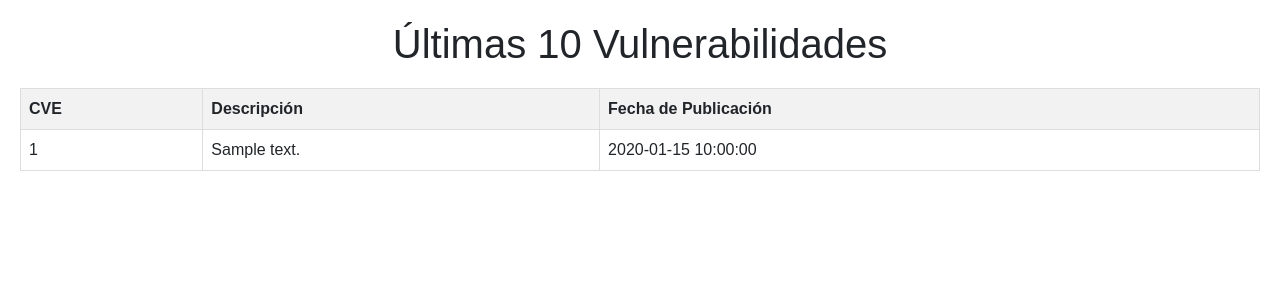
After one commit to dprezp/domadores, a Flask app: page /Ej3parte2 in a window 1280 px wide. The commit adds this page. Shown: the top 300 px of the page. Run offline with Flask 3, Linux system fonts and the light colour scheme; a database or web service that is not in the repository returns one stand-in record (values such as "Sample title"); data that the repository does not hold is empty; some libraries are stand-ins or nearby versions.

Commit message:
Ejercicio 3 (2/2)

```diff
--- a/app.py
+++ b/app.py
@@ -1,12 +1,13 @@
 from flask import Flask, render_template, request
 import ejercicio3
 import ejercicio4
+import parte2Ejercicio3
 import tablas
-
 
 app = Flask(__name__)
 
 tablas.init()
+
 
 # Fundamental: pasamos el valor clave-valor de los mapas con **map
 # Esto es gracias a que hemos puesto el mismo nombre para los valores en el html que los nombres de las claves del mapa.
@@ -45,7 +46,6 @@ def ej4_1():
 
 @app.route('/parte2', methods=['GET', 'POST'])
 def ej4_2():
-
     if request.method == 'POST':
         usuarios = request.form['num_usuarios']
         if not usuarios:
@@ -68,8 +68,6 @@ def ej4_2():
     return render_template('4parte2.html', **data4_2)
 
 
-
-
 @app.route('/parte3')
 def ej4_3():
     data4_3 = ejercicio4.ej4_3()
@@ -80,6 +78,13 @@ def ej4_3():
 def ej4_4():
     data4_4 = ejercicio4.ej4_4()
     return render_template('4parte4.html', **data4_4)
+
+
+@app.route('/Ej3parte2')
+def ej3_2():
+    data3_2 = parte2Ejercicio3.parte2Ej3()
+    return render_template('3parte2.html', **data3_2)
+
 
 @app.route('/parte1-2', methods=["GET", "POST"])
 def ej1_2():
--- a/parte2Ejercicio3.py
+++ b/parte2Ejercicio3.py
@@ -1,20 +1,22 @@
 import requests
 
 
+def parte2Ej3():
+    url = 'https://cve.circl.lu/api/last/10'
+    response = requests.get(url)
+    data = response.json()
+    sol ={
+        'CVE':[],
+        'Descripcion':[],
+        'Fecha':[]
+    }
 
-url = 'https://cve.circl.lu/api/last/10'
-response = requests.get(url)
-data = response.json()
-sol ={
-    'CVE':[],
-    'Descripcion':[],
-    'Fecha':[]
-}
+    for vulnerabilidad in data:
+        cve = vulnerabilidad.get('id')
+        descripción = vulnerabilidad.get('summary')
+        fecha = vulnerabilidad.get('Published')
+        sol['CVE'].append(cve)
+        sol['Descripcion'].append(descripción)
+        sol['Fecha'].append(fecha)
 
-for vulnerabilidad in data:
-    cve = vulnerabilidad.get('id')
-    descripción = vulnerabilidad.get('summary')
-    fecha = vulnerabilidad.get('Published')
-    sol['CVE'].append(cve)
-    sol['Descripcion'].append(descripción)
-    sol['Fecha'].append(fecha)
+    return sol
--- /dev/null
+++ b/templates/3parte2.html
@@ -0,0 +1,52 @@
+<!DOCTYPE html>
+<html lang="en">
+<head>
+    <meta charset="UTF-8">
+    <meta name="viewport" content="width=device-width, initial-scale=1.0">
+    <link href="https://stackpath.bootstrapcdn.com/bootstrap/4.5.2/css/bootstrap.min.css" rel="stylesheet">
+    <title>Vulnerabilidades</title>
+    <style>
+        body {
+            font-family: Arial, sans-serif;
+            margin: 20px;
+        }
+        h1 {
+            text-align: center;
+            margin-bottom: 20px;
+        }
+        table {
+            width: 100%;
+            border-collapse: collapse;
+        }
+        th, td {
+            border: 1px solid #dddddd;
+            text-align: left;
+            padding: 8px;
+        }
+        th {
+            background-color: #f2f2f2;
+        }
+    </style>
+</head>
+<body>
+    <h1>Últimas 10 Vulnerabilidades</h1>
+    <table>
+        <thead>
+            <tr>
+                <th>CVE</th>
+                <th>Descripción</th>
+                <th>Fecha de Publicación</th>
+            </tr>
+        </thead>
+        <tbody>
+            {% for i in range(CVE|length) %}
+                <tr>
+                    <td>{{ CVE[i] }}</td>
+                    <td>{{ Descripcion[i] }}</td>
+                    <td>{{ Fecha[i] }}</td>
+                </tr>
+            {% endfor %}
+        </tbody>
+    </table>
+</body>
+</html>
--- a/templates/ejercicio3.html
+++ b/templates/ejercicio3.html
@@ -208,6 +208,9 @@
                 </div>
             </div>
         </div>
+        <div class="enlaces">
+            <a href="/Ej3parte2" class="enlace">Vulnerabilidades</a>
+        </div>
         <div class="btn-container text-center">
             <a href="/" class="btn btn-primary">Volver a pagina principal</a>
         </div>
```
Also changed, not shown: datos.db.
